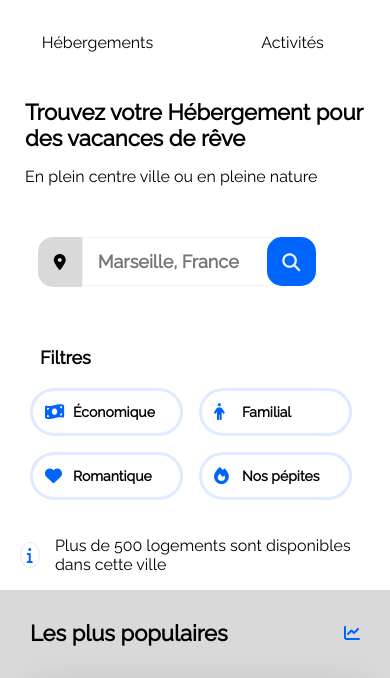
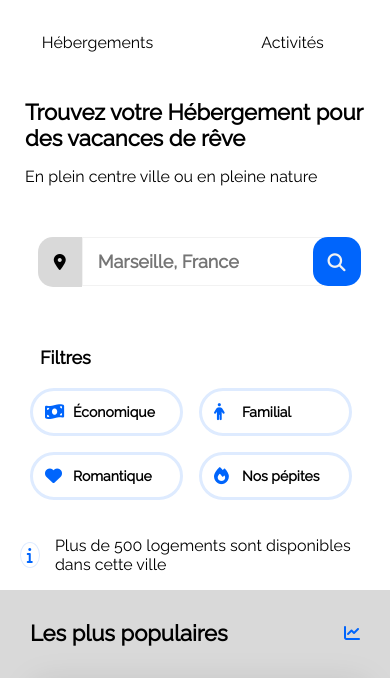
Before and after one commit to RemyMgit/Projet-2, a plain HTML site: page index.html in a window 390 px wide. Shown: the part 97-775 px from the top of the page. Drawn offline with Linux system fonts and the light colour scheme.

Commit message:
barre-recherche-mobile

```diff
--- a/style.css
+++ b/style.css
@@ -325,6 +325,12 @@ header {
 }
 
 @media only screen and (max-width: 768px) {
+    .recherche {
+        width: 100%;
+    }
+    .btn-recherche__input {
+        width: 100%;
+    }
     .filter-title {
         margin: inherit;
     }
```
